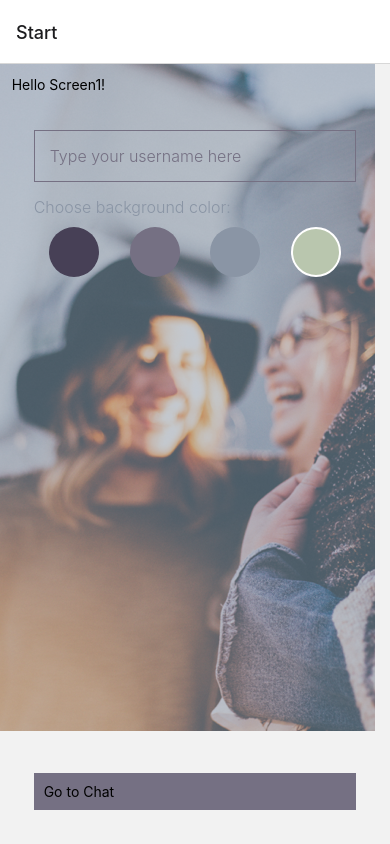
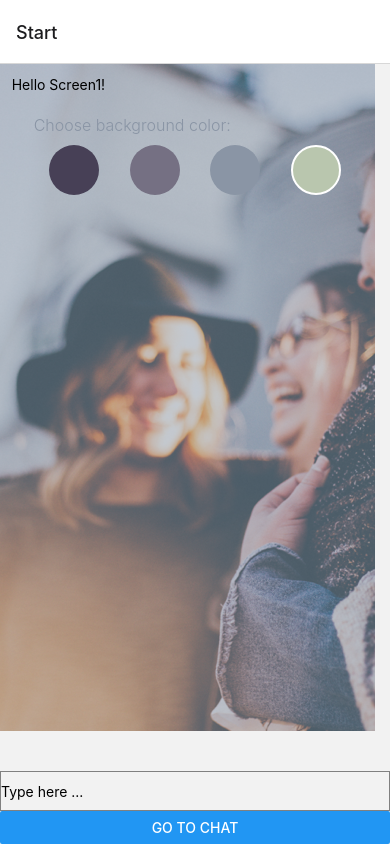
Before and after one commit to Tinkjimmy/ChatDemo, a React Native app: screen /Start in a window 390 px wide. Built offline with nearby package versions, Linux system fonts and the light colour scheme.

Commit message:
task 5.2

```diff
--- a/components/Chat.js
+++ b/components/Chat.js
@@ -1,16 +1,70 @@
-import { StyleSheet, View, Text, ImageBackground } from "react-native";
-import { useEffect } from "react";
+import { useState, useEffect } from "react";
+import { StyleSheet, View, KeyboardAvoidingView, Platform } from "react-native";
+import { Bubble, GiftedChat } from "react-native-gifted-chat";
 
 const Chat = ({ route, navigation }) => {
   const { name, color } = route.params;
+  const [messages, setMessages] = useState([]);
+  const onSend = (newMessages) => {
+    setMessages((previousMessages) =>
+      GiftedChat.append(previousMessages, newMessages)
+    );
+  };
 
   useEffect(() => {
     navigation.setOptions({ title: name });
+    setMessages([
+      {
+        _id: 1,
+        text: "Hello developer",
+        createdAt: new Date(),
+        user: {
+          _id: 2,
+          name: "React Native",
+          avatar: "https://placeimg.com/140/140/any",
+        },
+      },
+      {
+        _id: 2,
+        text: "This is a system message",
+        createdAt: new Date(),
+        system: true,
+      },
+    ]);
   }, []);
+  const renderBubble = (props) => {
+    return (
+      <Bubble
+        {...props}
+        wrapperStyle={{
+          right: {
+            backgroundColor: "#000",
+          },
+          left: {
+            backgroundColor: "#FFF",
+          },
+        }}
+      />
+    );
+  };
+
+  // useEffect(() => {
+  //   navigation.setOptions({ title: name });
+  // }, []);
 
   return (
     <View style={[styles.container, { backgroundColor: color }]}>
-      <Text>Hello Screen2!</Text>
+      <GiftedChat
+        messages={messages}
+        renderBubble={renderBubble}
+        onSend={(messages) => onSend(messages)}
+        user={{
+          _id: 1,
+        }}
+      />
+      {Platform.OS === "android" ? (
+        <KeyboardAvoidingView behavior="height" />
+      ) : null}
     </View>
   );
 };
@@ -18,8 +72,6 @@ const Chat = ({ route, navigation }) => {
 const styles = StyleSheet.create({
   container: {
     flex: 1,
-    justifyContent: "center",
   },
 });
-
 export default Chat;
--- a/components/Start.js
+++ b/components/Start.js
@@ -1,14 +1,13 @@
+import { useState } from "react";
 import {
   StyleSheet,
   View,
   Text,
   Button,
   TextInput,
-  Image,
   TouchableOpacity,
   ImageBackground,
 } from "react-native";
-import { useState } from "react";
 const image = require("../img/Background.png");
 
 const backgroundColors = {
@@ -27,13 +26,6 @@ const Start = ({ navigation }) => {
       <ImageBackground source={image} resizeMode="cover" style={styles.image}>
         <Text>Hello Screen1!</Text>
         <View style={styles.inputContainer}>
-          <TextInput
-            style={styles.textInput}
-            value={name}
-            onChangeText={setName}
-            placeholder="Type your username here"
-          />
-
           <Text style={styles.textColorSelector}>Choose background color:</Text>
 
           <View style={styles.colorSelector}>
@@ -70,20 +62,19 @@ const Start = ({ navigation }) => {
               onPress={() => setColor(backgroundColors.d)}
             ></TouchableOpacity>
           </View>
-
-          <TouchableOpacity
-            style={styles.button}
-            onPress={() =>
-              navigation.navigate("Chat", {
-                name: name,
-                color: color,
-              })
-            }
-          >
-            <Text>Go to Chat</Text>
-          </TouchableOpacity>
         </View>
       </ImageBackground>
+
+      <TextInput
+        style={styles.nameTextInput}
+        onChangeText={setName}
+        value={name}
+        placeholder="Type here ..."
+      />
+      <Button
+        title="Go to Chat"
+        onPress={() => navigation.navigate("Chat", { name, color })}
+      />
     </View>
   );
 };
@@ -91,23 +82,19 @@ const Start = ({ navigation }) => {
 const styles = StyleSheet.create({
   container: {
     flex: 1,
-  },
-  image: {
-    flex: 1,
-    justifyContent: "space-between",
-    padding: "3%",
+    justifyContent: "center",
   },
   textInput: {
     fontSize: 16,
     fontWeight: "300",
     color: "#757083",
     padding: 15,
+  },
+  nameTextInput: {
+    height: 40,
+    borderColor: "gray",
     borderWidth: 1,
-    borderColor: "#757083",
-    marginTop: 15,
-    marginBottom: 15,
   },
-
   inputContainer: {
     flex: 1,
     backgroundColor: "transparent",
@@ -140,6 +127,12 @@ const styles = StyleSheet.create({
     backgroundColor: "#757083",
     padding: 10,
   },
+  image: {
+    flex: 1,
+    justifyContent: "space-between",
+    padding: "3%",
+    justifyContent: "center",
+  },
 });
 
 export default Start;
--- a/package.json
+++ b/package.json
@@ -14,7 +14,8 @@
     "expo": "~49.0.7",
     "expo-status-bar": "~1.6.0",
     "react": "18.2.0",
-    "react-native": "0.72.3"
+    "react-native": "0.72.3",
+    "react-native-gifted-chat": "^2.4.0"
   },
   "devDependencies": {
     "@babel/core": "^7.20.0"
```
Also changed, not shown: App.js (+6 -5 lines), 1 other file (tests, documents, lock files or other folders).
